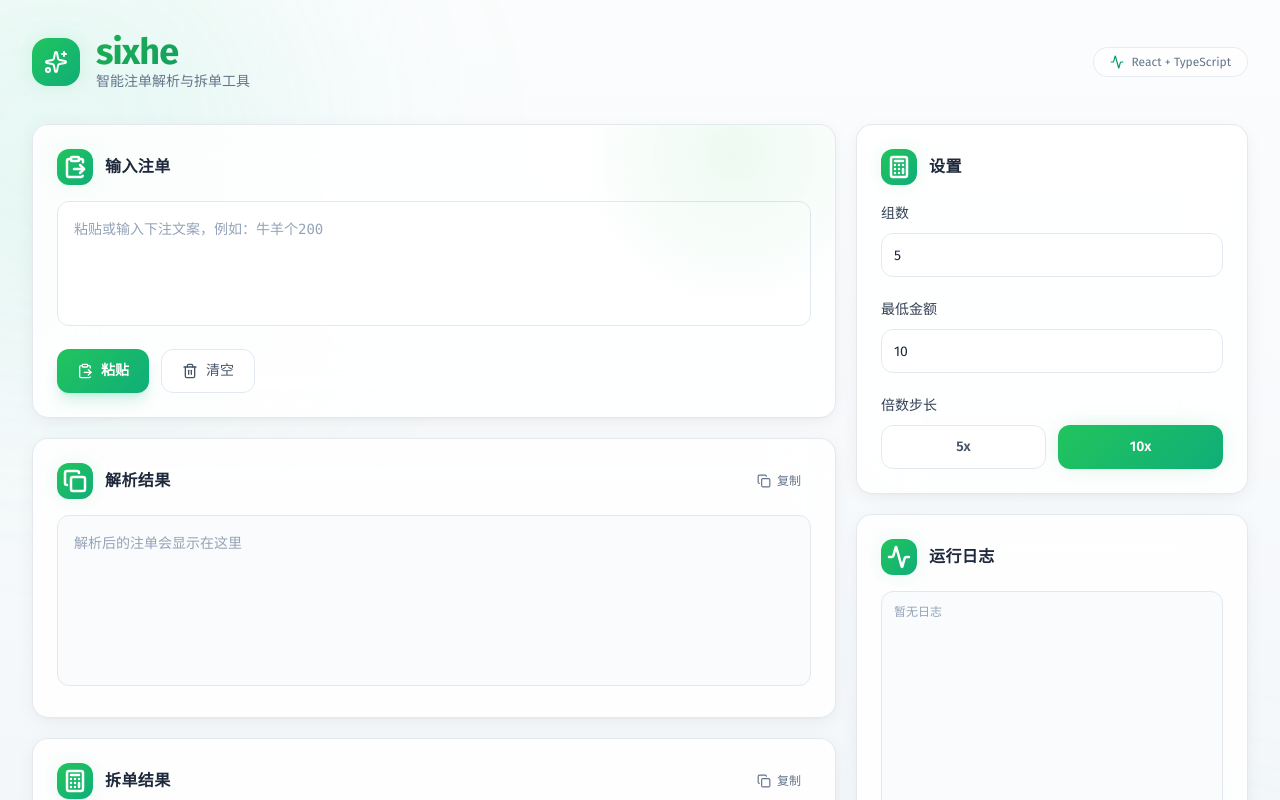
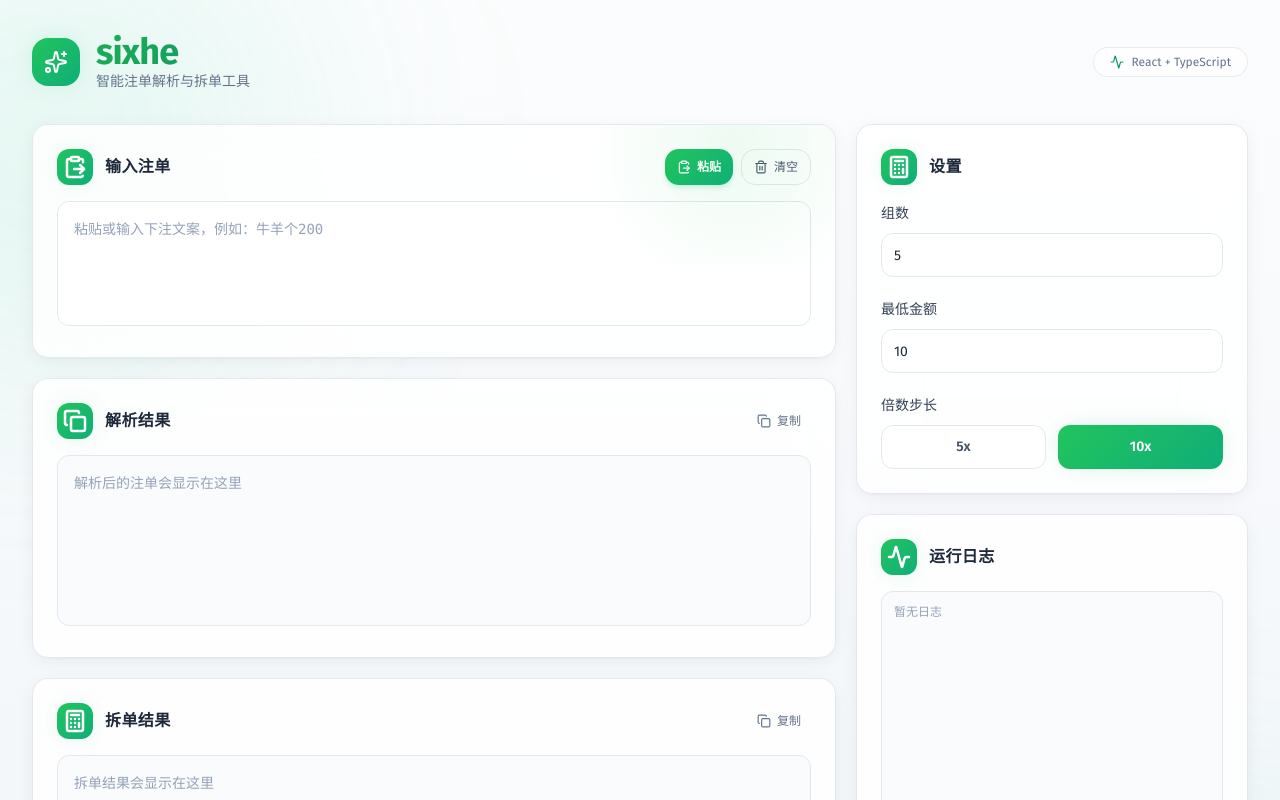
Before and after one commit to kchtin/bets, a React (Vite) app in the folder react-ts/: page / in a window 1280 px wide. Shown: the top 800 px of the page. Built offline with nearby package versions, Linux system fonts and the light colour scheme.

Commit message:
feat(react-ts): move paste/clear buttons to input card header

```diff
--- a/react-ts/src/App.tsx
+++ b/react-ts/src/App.tsx
@@ -152,7 +152,30 @@ function App() {
         <main className="grid grid-cols-1 gap-5 lg:grid-cols-12">
           <section className="space-y-5 lg:col-span-8">
             <article className="ambient-light rounded-2xl glass-strong p-5 card-shadow md:p-6">
-              <SectionHeader icon={ClipboardPaste} title="输入注单" />
+              <div className="mb-4 flex items-center justify-between">
+                <div className="flex items-center gap-3">
+                  <div className="flex h-9 w-9 items-center justify-center rounded-xl accent-gradient accent-glow text-white shadow-sm">
+                    <ClipboardPaste className="h-4.5 w-4.5" strokeWidth={2.5} />
+                  </div>
+                  <h2 className="text-base font-semibold tracking-wide text-slate-800">输入注单</h2>
+                </div>
+                <div className="flex items-center gap-2">
+                  <button
+                    onClick={handlePaste}
+                    className="press-scale focus-ring flex min-h-[36px] items-center gap-1.5 rounded-lg accent-gradient px-3 py-1.5 text-xs font-semibold text-white shadow-md shadow-emerald-500/15 transition hover:brightness-105"
+                  >
+                    <ClipboardPaste className="h-3.5 w-3.5" />
+                    粘贴
+                  </button>
+                  <button
+                    onClick={handleClear}
+                    className="press-scale focus-ring flex min-h-[36px] items-center gap-1.5 rounded-lg border border-slate-200 bg-white px-3 py-1.5 text-xs font-medium text-slate-600 transition hover:border-slate-300 hover:bg-slate-50 hover:text-slate-800"
+                  >
+                    <Trash2 className="h-3.5 w-3.5" />
+                    清空
+                  </button>
+                </div>
+              </div>
               <textarea
                 id="bet-input"
                 aria-label="下注文案输入"
@@ -162,22 +185,6 @@ function App() {
                 onChange={(e) => handleInputChange(e.target.value)}
                 className="focus-ring w-full resize-none rounded-xl border border-slate-200 bg-white/80 p-4 font-mono text-sm leading-relaxed text-slate-800 placeholder:text-slate-400 focus:border-emerald-400/60 focus:bg-white focus:outline-none"
               />
-              <div className="mt-4 flex flex-wrap gap-3">
-                <button
-                  onClick={handlePaste}
-                  className="press-scale focus-ring flex min-h-[44px] items-center gap-2 rounded-xl accent-gradient px-5 py-2.5 text-sm font-semibold text-white shadow-lg shadow-emerald-500/20 transition hover:brightness-105"
-                >
-                  <ClipboardPaste className="h-4 w-4" />
-                  粘贴
-                </button>
-                <button
-                  onClick={handleClear}
-                  className="press-scale focus-ring flex min-h-[44px] items-center gap-2 rounded-xl border border-slate-200 bg-white px-5 py-2.5 text-sm font-medium text-slate-600 transition hover:border-slate-300 hover:bg-slate-50 hover:text-slate-800"
-                >
-                  <Trash2 className="h-4 w-4" />
-                  清空
-                </button>
-              </div>
             </article>
 
             <article className="rounded-2xl glass-strong p-5 card-shadow md:p-6">
```
